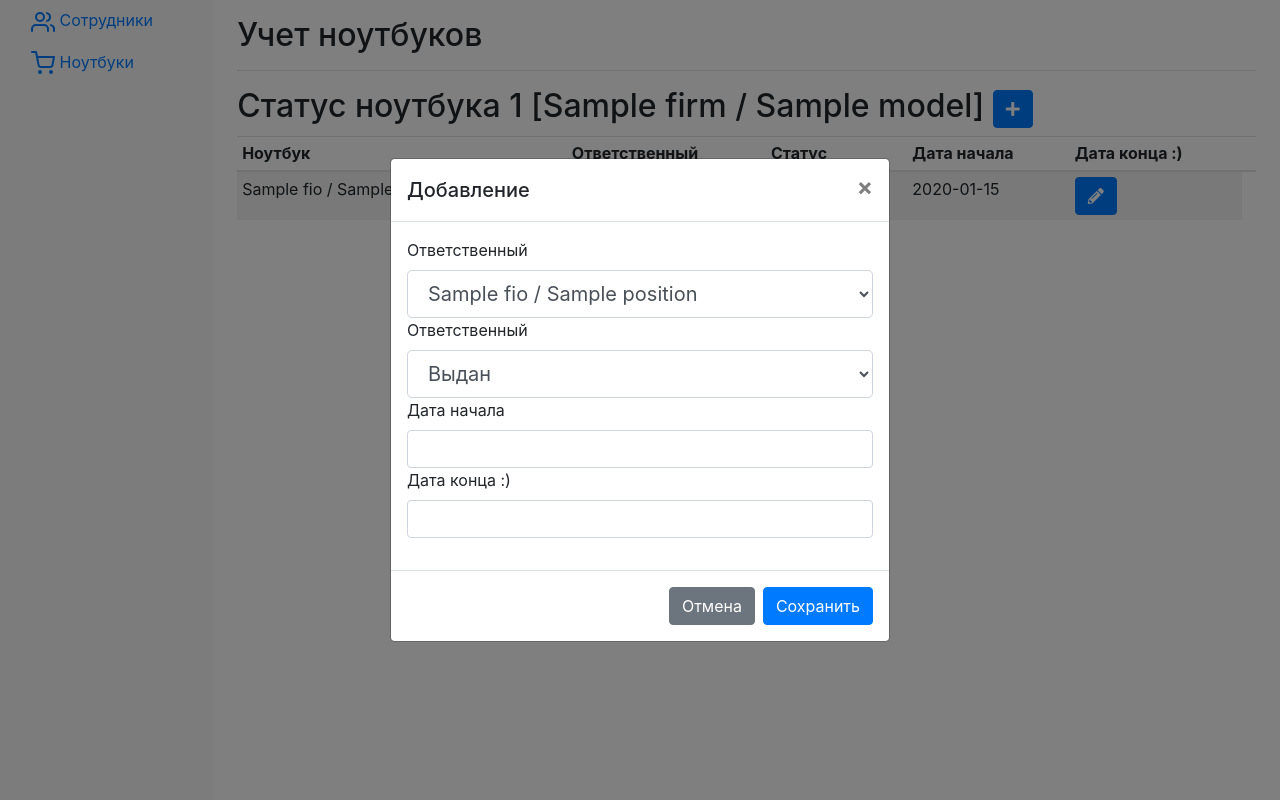
After one commit to moonicy/IM, a Symfony app: template templates/status.html.twig in a window 1280 px wide, after a click that opens the changed part. The commit adds this page. Run offline with Twig, Linux system fonts and the light colour scheme; the template is opened without the code that fills it: most values are stand-ins (such as "Sample title", 1, 10 or a date in 2020); some libraries are stand-ins or nearby versions.

Commit message:
Add status page

```diff
--- a/templates/laptop.html.twig
+++ b/templates/laptop.html.twig
@@ -64,7 +64,7 @@
                     <tbody id="laptop-table">
                         {% for laptop in laptops %}
                             <tr data-laptop-id="{{ laptop.id }}">
-                                <td data-laptop-field="number">{{ laptop.number }}</td>
+                                <td data-laptop-field="number"><a href="/laptop/{{ laptop.id }}/status">{{ laptop.number }}</a></td>
                                 <td data-laptop-field="firm">{{ laptop.firm }}</td>
                                 <td data-laptop-field="model">{{ laptop.model }}</td>
                                 <td data-laptop-field="dateBuy">{{ laptop.dateBuy|date('Y-m-d') }}</td>
@@ -146,9 +146,9 @@
                     <label for="edit_interval">Срок службы (в годах)</label>
                     <input type="text" class="form-control" id="edit_interval"/>
                     <label for="edit_cores">Кол-во ядер</label>
-                    <input type="number" class="form-control" id="edit_cores">
+                    <input type="number" min="0" class="form-control" id="edit_cores">
                     <label for="edit_memory">Память (GB)</label>
-                    <input type="number" class="form-control" id="edit_memory">
+                    <input type="number" min="0" class="form-control" id="edit_memory">
                     <label for="edit_disk">Жесткий диск (GB)</label>
                     <input type="number" class="form-control" id="edit_disk">
                 </div>
--- /dev/null
+++ b/templates/status.html.twig
@@ -0,0 +1,173 @@
+<!doctype html>
+<html lang="en">
+<head>
+
+    <meta charset="utf-8">
+    <meta name="viewport" content="width=device-width, initial-scale=1, shrink-to-fit=no">
+
+    <link rel="stylesheet" href="/css/bootstrap.min.css">
+    <link rel="stylesheet" href="/css/custom.css">
+    <link rel="stylesheet" href="https://use.fontawesome.com/releases/v5.7.0/css/all.css" integrity="sha384-lZN37f5QGtY3VHgisS14W3ExzMWZxybE1SJSEsQp9S+oqd12jhcu+A56Ebc1zFSJ" crossorigin="anonymous">
+    <link rel="stylesheet" href="/css/tempusdominus-bootstrap-4.min.css" />
+
+    <title>ИМ</title>
+</head>
+<body>
+
+<div class="container-fluid">
+    <div class="row">
+        <nav class="col-md-2 d-none d-md-block bg-light sidebar">
+            <div class="sidebar-sticky">
+                <ul class="nav flex-column">
+                    <li class="nav-item">
+                        <a class="nav-link" href="/">
+                            <svg xmlns="http://www.w3.org/2000/svg" width="24" height="24" viewBox="0 0 24 24" fill="none" stroke="currentColor" stroke-width="2" stroke-linecap="round" stroke-linejoin="round" class="feather feather-users"><path d="M17 21v-2a4 4 0 0 0-4-4H5a4 4 0 0 0-4 4v2"></path><circle cx="9" cy="7" r="4"></circle><path d="M23 21v-2a4 4 0 0 0-3-3.87"></path><path d="M16 3.13a4 4 0 0 1 0 7.75"></path></svg>
+                            Сотрудники
+                        </a>
+                    </li>
+                    <li class="nav-item">
+                        <a class="nav-link active" href="/laptop">
+                            <svg xmlns="http://www.w3.org/2000/svg" width="24" height="24" viewBox="0 0 24 24" fill="none" stroke="currentColor" stroke-width="2" stroke-linecap="round" stroke-linejoin="round" class="feather feather-shopping-cart"><circle cx="9" cy="21" r="1"></circle><circle cx="20" cy="21" r="1"></circle><path d="M1 1h4l2.68 13.39a2 2 0 0 0 2 1.61h9.72a2 2 0 0 0 2-1.61L23 6H6"></path></svg>
+                            Ноутбуки
+                        </a>
+                    </li>
+                </ul>
+            </div>
+        </nav>
+
+        <main role="main" class="col-md-9 ml-sm-auto col-lg-10 px-4"><div class="chartjs-size-monitor" style="position: absolute; left: 0px; top: 0px; right: 0px; bottom: 0px; overflow: hidden; pointer-events: none; visibility: hidden; z-index: -1;"><div class="chartjs-size-monitor-expand" style="position:absolute;left:0;top:0;right:0;bottom:0;overflow:hidden;pointer-events:none;visibility:hidden;z-index:-1;"><div style="position:absolute;width:1000000px;height:1000000px;left:0;top:0"></div></div><div class="chartjs-size-monitor-shrink" style="position:absolute;left:0;top:0;right:0;bottom:0;overflow:hidden;pointer-events:none;visibility:hidden;z-index:-1;"><div style="position:absolute;width:200%;height:200%;left:0; top:0"></div></div></div>
+            <div class="d-flex justify-content-between flex-wrap flex-md-nowrap align-items-center pt-3 pb-2 mb-3 border-bottom">
+                <h1 class="h2">Учет ноутбуков</h1>
+            </div>
+
+            <h2>
+                Статус ноутбука {{ laptop.number }} [{{ laptop.firm }} / {{ laptop.model }}]
+                <button type="button" class="btn btn-primary" data-toggle="modal" data-target="#addStatus">
+                    <i class="fas fa-plus"></i>
+                </button>
+            </h2>
+            <div class="table-responsive">
+                <table class="table table-striped table-sm">
+                    <thead>
+                    <tr>
+                        <th>Ноутбук</th>
+                        <th>Ответственный</th>
+                        <th>Статус</th>
+                        <th>Дата начала</th>
+                        <th>Дата конца :)</th>
+                        <th></th>
+                    </tr>
+                    </thead>
+                    <tbody id="laptop-table">
+                    {% for status in statuses %}
+                        <tr data-status-id="{{ status.id }}">
+                            <td data-status-field="employee" data-employee-id="{{ status.employee.id }}">{{ status.employee.fio }} / {{ status.employee.position }}</td>
+                            <td data-status-field="status">{{ status.status }}</td>
+                            <td data-status-field="dateStart">{{ status.dateStart|date('Y-m-d') }}</td>
+                            <td data-status-field="dateEnd">{{ status.dateEnd|date('Y-m-d') }}</td>
+                            <td>
+                                <button type="button" class="btn btn-primary" data-toggle="modal" data-target="#editStatus" onclick="currentEdit({{ status.id }}, {{ status.laptop.id }})">
+                                    <i class="fas fa-pencil-alt"></i>
+                                </button>
+                            </td>
+                        </tr>
+                    {% endfor %}
+                    </tbody>
+                </table>
+            </div>
+        </main>
+    </div>
+</div>
+
+<!-- Modal -->
+<div class="modal fade" id="addStatus" tabindex="-1" role="dialog" aria-labelledby="exampleModalCenterTitle" aria-hidden="true">
+    <div class="modal-dialog modal-dialog-centered" role="document">
+        <div class="modal-content">
+            <div class="modal-header">
+                <h5 class="modal-title" id="exampleModalLongTitle">Добавление</h5>
+                <button type="button" class="close" data-dismiss="modal" aria-label="Close">
+                    <span aria-hidden="true">&times;</span>
+                </button>
+            </div>
+            <div class="modal-body">
+                <div class="form-group">
+
+                    <label for="save_employee">Ответственный</label>
+                    <select class="form-control form-control-lg" id="save_employee">
+                        {% for employee in employees %}
+                            <option value="{{ employee.id }}">{{ employee.fio }} / {{ employee.position }}</option>
+                        {% endfor %}
+                    </select>
+
+                    <label for="save_status">Ответственный</label>
+                    <select class="form-control form-control-lg" id="save_status">
+                        <option value="Выдан">Выдан</option>
+                        <option value="На складе">На складе</option>
+                        <option value="На ремонте">На ремонте</option>
+                        <option value="Утерен">Утерен</option>
+                    </select>
+
+                    <label for="save_date_start">Дата начала</label>
+                    <input type="text" class="form-control datetimepicker-input" id="save_date_start" data-toggle="datetimepicker" data-target="#save_date_start"/>
+                    <label for="save_date_end">Дата конца :)</label>
+                    <input type="text" class="form-control datetimepicker-input" id="save_date_end" data-toggle="datetimepicker" data-target="#save_date_end"/>
+                </div>
+            </div>
+            <div class="modal-footer">
+                <button type="button" class="btn btn-secondary" data-dismiss="modal">Отмена</button>
+                <button id="status_save_button" type="button" class="btn btn-primary">Сохранить</button>
+            </div>
+        </div>
+    </div>
+</div>
+
+<div class="modal fade" id="editStatus" tabindex="-1" role="dialog" aria-labelledby="exampleModalCenterTitle" aria-hidden="true">
+    <div class="modal-dialog modal-dialog-centered" role="document">
+        <div class="modal-content">
+            <div class="modal-header">
+                <h5 class="modal-title" id="exampleModalLongTitle">Изменение</h5>
+                <button type="button" class="close" data-dismiss="modal" aria-label="Close">
+                    <span aria-hidden="true">&times;</span>
+                </button>
+            </div>
+            <div class="modal-body">
+                <div class="form-group">
+                    <label for="edit_employee">Ответственный</label>
+                    <select class="form-control form-control-lg" id="edit_employee">
+                        {% for employee in employees %}
+                            <option value="{{ employee.id }}">{{ employee.fio }} / {{ employee.position }}</option>
+                        {% endfor %}
+                    </select>
+
+                    <label for="edit_status">Ответственный</label>
+                    <select class="form-control form-control-lg" id="edit_status">
+                        <option value="Выдан">Выдан</option>
+                        <option value="На складе">На складе</option>
+                        <option value="На ремонте">На ремонте</option>
+                        <option value="Утерен">Утерен</option>
+                    </select>
+
+                    <label for="edit_date_start">Дата начала</label>
+                    <input type="text" class="form-control datetimepicker-input" id="edit_date_start" data-toggle="datetimepicker" data-target="#edit_date_start"/>
+                    <label for="edit_date_end">Дата конца :)</label>
+                    <input type="text" class="form-control datetimepicker-input" id="edit_date_end" data-toggle="datetimepicker" data-target="#edit_date_end"/>
+                </div>
+            </div>
+            <div class="modal-footer">
+                <button type="button" class="btn btn-secondary" data-dismiss="modal">Отменить</button>
+                <button id="status_edit_button" type="button" class="btn btn-primary">Сохранить изменения</button>
+            </div>
+        </div>
+    </div>
+</div>
+
+<script src="/js/jquery-3.4.1.min.js"></script>
+<script src="/js/bootstrap.bundle.js"></script>
+<script src="/js/moment.js"></script>
+<script src="/js/tempusdominus-bootstrap-4.min.js"></script>
+<script src="/js//custom.status.js"></script>
+<script>
+    var currentLaptop = {{ laptop.id }};
+</script>
+</body>
+</html>
```
Also changed, not shown: public/js/custom.js (+2 -9 lines), public/js/custom.laptop.js (+8 -27 lines), public/js/custom.status.js (added, +105 -0 lines), src/Controller/ViewController.php (+14 -4 lines).
